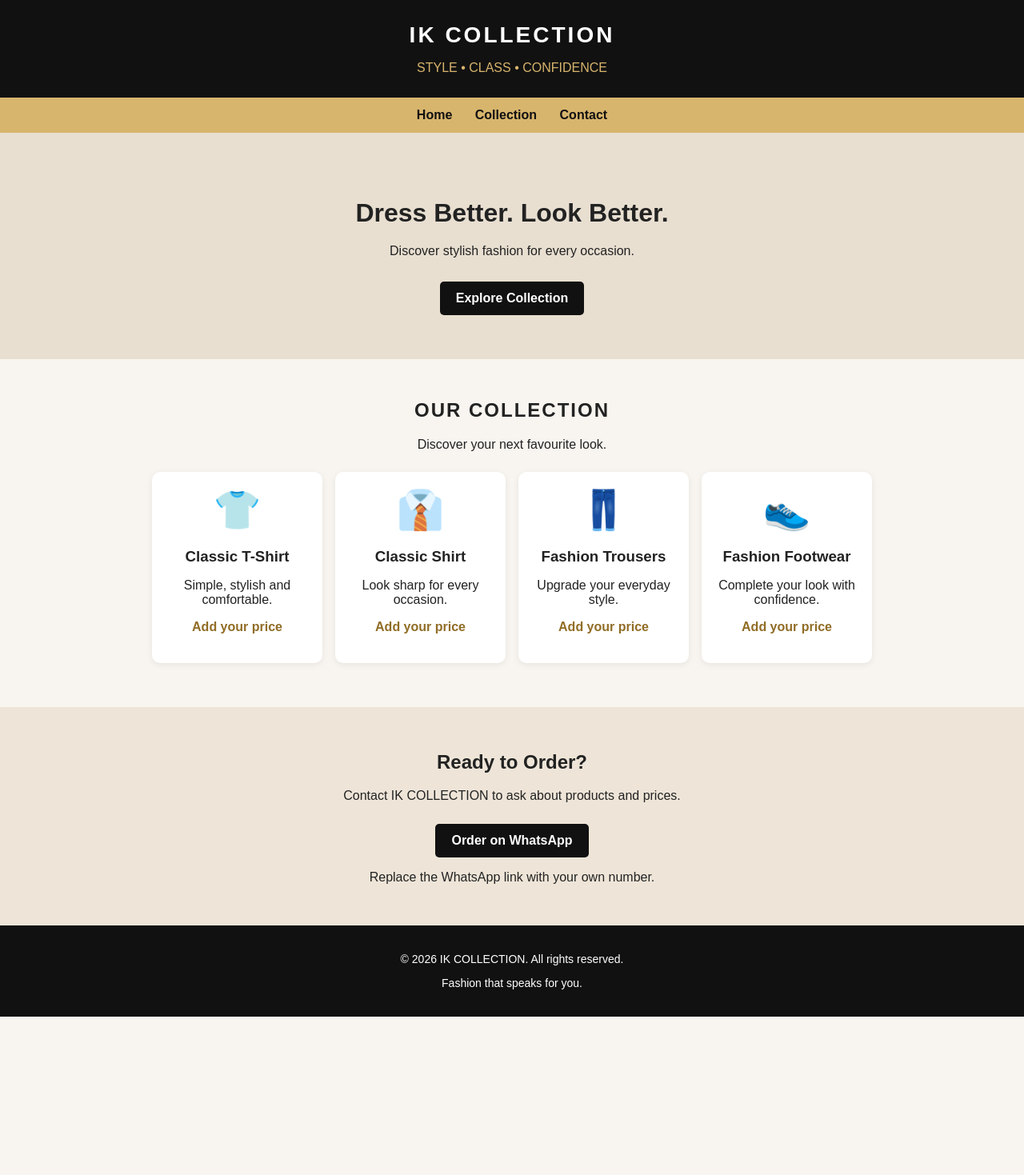
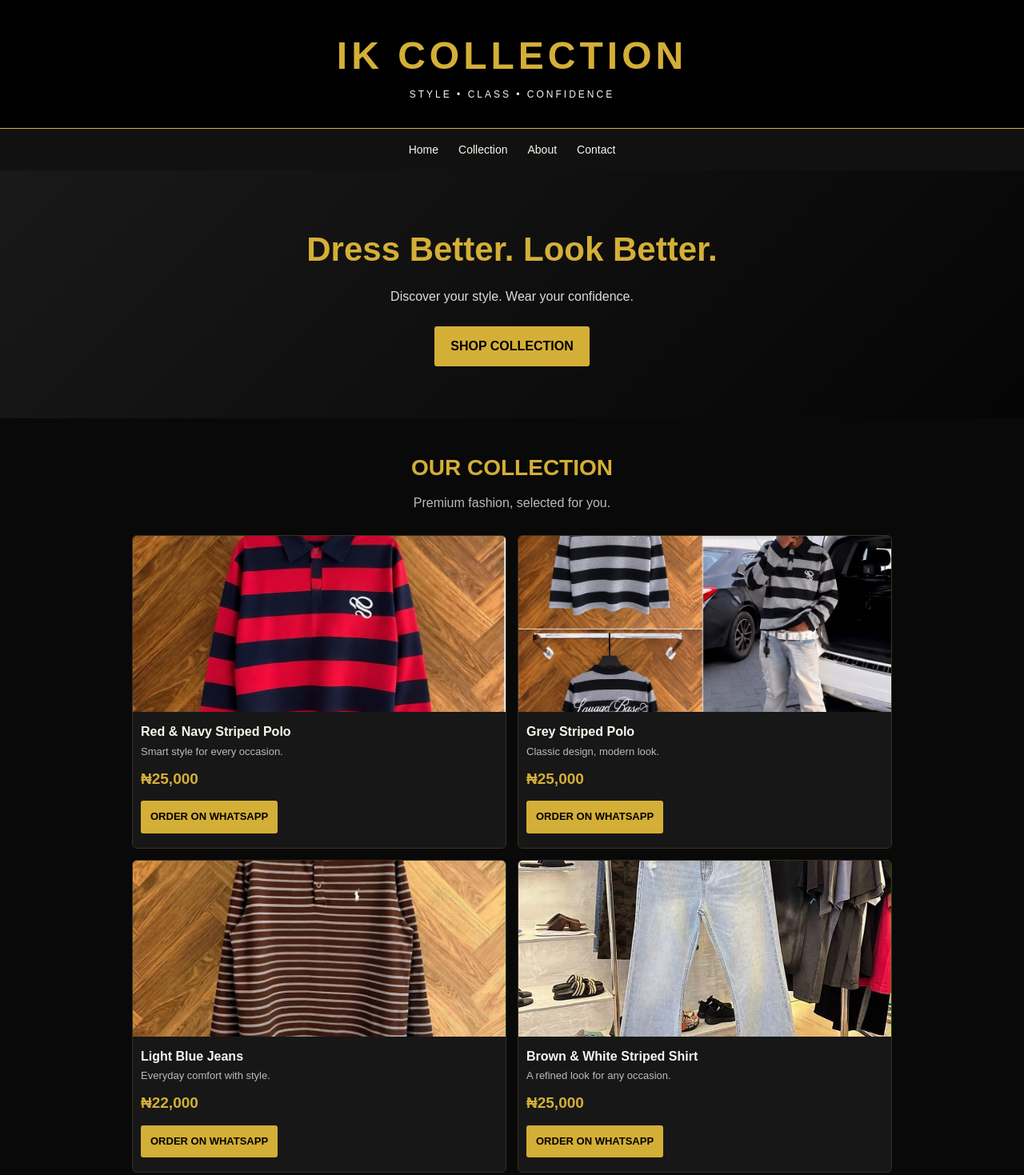
Before and after one commit to iko231067-arch/Ik-collection-, a plain HTML site: page index.html in a window 1280 px wide. Shown: the top 1469 px of the page at 80% size. Before the commit the page ends 1271 px from the top, so only its background shows below. Drawn offline with Linux system fonts and the light colour scheme.

Commit message:
Update index.html

```diff
--- a/index.html
+++ b/index.html
@@ -1,134 +1,43 @@
-
 <!DOCTYPE html>
 <html lang="en">
 <head>
 <meta charset="UTF-8">
 <meta name="viewport" content="width=device-width, initial-scale=1.0">
-  <title>IK COLLECTION | Fashion Store</title>
+<title>IK COLLECTION | Luxury Fashion</title>
 <style>
-    * {
-      box-sizing: border-box;
-    }
-
-    body {
-      margin: 0;
-      font-family: Arial, sans-serif;
-      background: #f8f5f0;
-      color: #222;
-    }
-
-    header {
-      background: #111;
-      color: white;
-      text-align: center;
-      padding: 28px 15px;
-    }
-
-    header h1 {
-      margin: 0;
-      letter-spacing: 3px;
-      font-size: 28px;
-    }
-
-    header p {
-      color: #d8b56d;
-      margin-bottom: 0;
-    }
-
-    nav {
-      background: #d8b56d;
-      text-align: center;
-      padding: 13px;
-    }
-
-    nav a {
-      color: #111;
-      text-decoration: none;
-      font-weight: bold;
-      margin: 0 12px;
-    }
-
-    .hero {
-      text-align: center;
-      padding: 55px 20px;
-      background: #e8dfd1;
-    }
-
-    .hero h2 {
-      font-size: 32px;
-      margin-bottom: 10px;
-    }
-
-    .hero p {
-      line-height: 1.6;
-    }
-
-    .products {
-      padding: 30px 16px;
-      text-align: center;
-    }
-
-    .products h2 {
-      letter-spacing: 2px;
-    }
-
-    .grid {
-      display: grid;
-      grid-template-columns: repeat(auto-fit, minmax(140px, 1fr));
-      gap: 16px;
-      max-width: 900px;
-      margin: 25px auto;
-    }
-
-    .card {
-      background: white;
-      border-radius: 10px;
-      padding: 20px 12px;
-      box-shadow: 0 2px 8px #00000012;
-    }
-
-    .icon {
-      font-size: 48px;
-    }
-
-    .card h3 {
-      margin-bottom: 8px;
-    }
-
-    .price {
-      color: #916d26;
-      font-weight: bold;
-    }
-
-    .order {
-      display: inline-block;
-      background: #111;
-      color: white;
-      padding: 12px 20px;
-      border-radius: 5px;
-      text-decoration: none;
-      font-weight: bold;
-      margin-top: 10px;
-    }
-
-    .contact {
-      background: #eee5d8;
-      text-align: center;
-      padding: 35px 15px;
-    }
-
-    footer {
-      background: #111;
-      color: white;
-      text-align: center;
-      padding: 20px;
-      font-size: 14px;
-    }
+*{box-sizing:border-box;margin:0;padding:0}
+:root{--gold:#d4af37;--black:#090909;--card:#171717;--white:#f8f5ed}
+body{font-family:Arial,sans-serif;background:var(--black);color:var(--white);line-height:1.6}
+header{text-align:center;padding:32px 15px;background:#000;border-bottom:1px solid var(--gold)}
+header h1{font-size:clamp(30px,7vw,48px);letter-spacing:5px;color:var(--gold)}
+header p{letter-spacing:3px;font-size:12px}
+nav{display:flex;justify-content:center;gap:25px;padding:15px;background:#111}
+nav a{color:var(--white);text-decoration:none;font-size:14px}
+.hero{text-align:center;padding:65px 20px;background:linear-gradient(135deg,#191919,#050505)}
+.hero h2{font-size:clamp(28px,6vw,42px);color:var(--gold);margin-bottom:12px}
+.hero p{margin-bottom:25px;color:#ddd}
+.button{display:inline-block;background:var(--gold);color:#000;padding:12px 20px;text-decoration:none;font-weight:bold;border-radius:3px}
+section{padding:40px 16px}
+.title{text-align:center;color:var(--gold);font-size:28px;margin-bottom:8px}
+.subtitle{text-align:center;color:#bbb;margin-bottom:28px}
+.grid{display:grid;grid-template-columns:repeat(2,minmax(0,1fr));gap:14px;max-width:950px;margin:auto}
+.card{background:var(--card);border:1px solid #383020;border-radius:6px;overflow:hidden;padding-bottom:18px}
+.card img{width:100%;height:220px;object-fit:cover;display:block;background:#222}
+.card h3{font-size:16px;padding:12px 10px 2px}
+.card .description{color:#bbb;font-size:13px;padding:0 10px}
+.price{color:var(--gold);font-size:19px;font-weight:bold;padding:8px 10px 12px}
+.card .button{margin-left:10px;margin-right:10px;padding:10px 12px;font-size:13px}
+.about{text-align:center;background:#111}
+.about p{max-width:600px;margin:12px auto;color:#ddd}
+.contact{text-align:center}
+.contact p{margin:12px 0 20px;color:#ddd}
+footer{text-align:center;background:#000;border-top:1px solid #55451b;padding:22px 10px;color:#aaa;font-size:13px}
+@media(max-width:380px){.grid{grid-template-columns:1fr}.card img{height:260px}}
 </style>
 </head>
 <body>
 
-  <header>
+<header id="home">
 <h1>IK COLLECTION</h1>
 <p>STYLE • CLASS • CONFIDENCE</p>
 </header>
@@ -136,60 +45,66 @@
 <nav>
 <a href="#home">Home</a>
 <a href="#products">Collection</a>
+<a href="#about">About</a>
 <a href="#contact">Contact</a>
 </nav>
 
-  <section class="hero" id="home">
+<div class="hero">
 <h2>Dress Better. Look Better.</h2>
-    <p>Discover stylish fashion for every occasion.</p>
-    <a class="order" href="#products">Explore Collection</a>
-  </section>
+<p>Discover your style. Wear your confidence.</p>
+<a class="button" href="#products">SHOP COLLECTION</a>
+</div>
 
-  <section class="products" id="products">
-    <h2>OUR COLLECTION</h2>
-    <p>Discover your next favourite look.</p>
+<section id="products">
+<h2 class="title">OUR COLLECTION</h2>
+<p class="subtitle">Premium fashion, selected for you.</p>
 
 <div class="grid">
+
 <div class="card">
-        <div class="icon">👕</div>
-        <h3>Classic T-Shirt</h3>
-        <p>Simple, stylish and comfortable.</p>
-        <p class="price">Add your price</p>
+<img src="IMG-20261013-WA1421.jpg" alt="Red and navy striped polo">
+<h3>Red &amp; Navy Striped Polo</h3>
+<p class="description">Smart style for every occasion.</p>
+<p class="price">₦25,000</p>
+<a class="button" href="https://wa.me/2348109188601?text=Hello%20IK%20COLLECTION%2C%20I%20want%20to%20order%20the%20Red%20and%20Navy%20Striped%20Polo%20for%20N25000.">ORDER ON WHATSAPP</a>
 </div>
 
 <div class="card">
-        <div class="icon">👔</div>
-        <h3>Classic Shirt</h3>
-        <p>Look sharp for every occasion.</p>
-        <p class="price">Add your price</p>
+<img src="IMG-20261010-WA0788.jpg" alt="Grey striped polo shirt">
+<h3>Grey Striped Polo</h3>
+<p class="description">Classic design, modern look.</p>
+<p class="price">₦25,000</p>
+<a class="button" href="https://wa.me/2348109188601?text=Hello%20IK%20COLLECTION%2C%20I%20want%20to%20order%20the%20Grey%20Striped%20Polo%20for%20N25000.">ORDER ON WHATSAPP</a>
 </div>
 
 <div class="card">
-        <div class="icon">👖</div>
-        <h3>Fashion Trousers</h3>
-        <p>Upgrade your everyday style.</p>
-        <p class="price">Add your price</p>
+<img src="IMG-20261010-WA0789.jpg" alt="Light blue jeans">
+<h3>Light Blue Jeans</h3>
+<p class="description">Everyday comfort with style.</p>
+<p class="price">₦22,000</p>
+<a class="button" href="https://wa.me/2348109188601?text=Hello%20IK%20COLLECTION%2C%20I%20want%20to%20order%20the%20Light%20Blue%20Jeans%20for%20N22000.">ORDER ON WHATSAPP</a>
 </div>
 
 <div class="card">
-        <div class="icon">👟</div>
-        <h3>Fashion Footwear</h3>
-        <p>Complete your look with confidence.</p>
-        <p class="price">Add your price</p>
+<img src="IMG-20261010-WA0163.jpg" alt="Brown and white striped shirt">
+<h3>Brown &amp; White Striped Shirt</h3>
+<p class="description">A refined look for any occasion.</p>
+<p class="price">₦25,000</p>
+<a class="button" href="https://wa.me/2348109188601?text=Hello%20IK%20COLLECTION%2C%20I%20want%20to%20order%20the%20Brown%20and%20White%20Striped%20Shirt%20for%20N25000.">ORDER ON WHATSAPP</a>
 </div>
+
 </div>
 </section>
 
+<section class="about" id="about">
+<h2 class="title">ABOUT IK COLLECTION</h2>
+<p>We believe fashion is more than clothing. It is confidence, personality, and class. Discover your next favourite look with IK COLLECTION.</p>
+</section>
+
 <section class="contact" id="contact">
-    <h2>Ready to Order?</h2>
-    <p>Contact IK COLLECTION to ask about products and prices.</p>
-
-    <a class="order"
-       href="https://wa.me/2348109188601">
-       Order on WhatsApp
-    </a>
-
-    <p>Replace the WhatsApp link with your own number.</p>
+<h2 class="title">READY TO ORDER?</h2>
+<p>Choose your favourite item and order directly through WhatsApp.</p>
+<a class="button" href="https://wa.me/2348109188601">CONTACT US ON WHATSAPP</a>
 </section>
 
 <footer>
```
Lines whose indentation alone changed are shown as unchanged.
